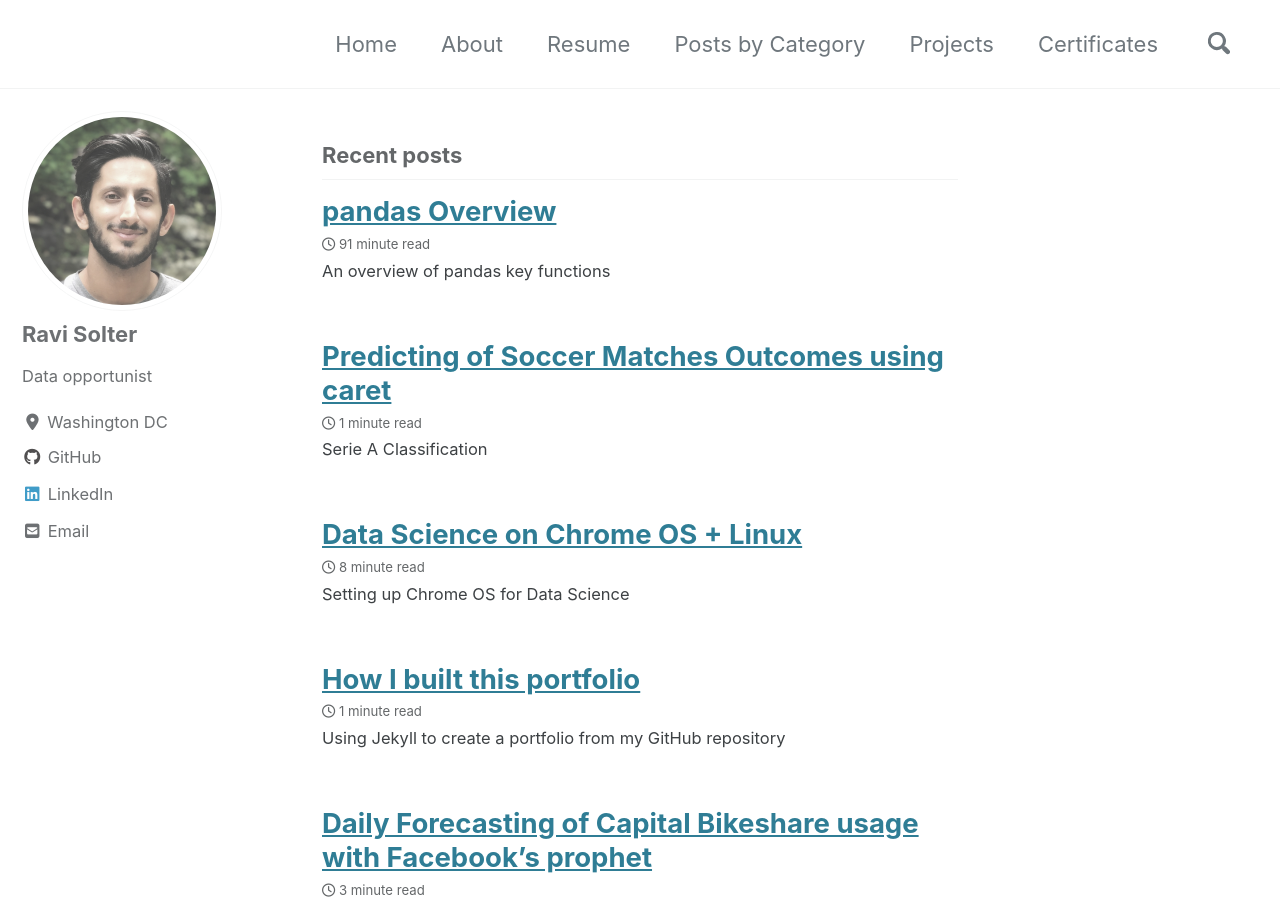
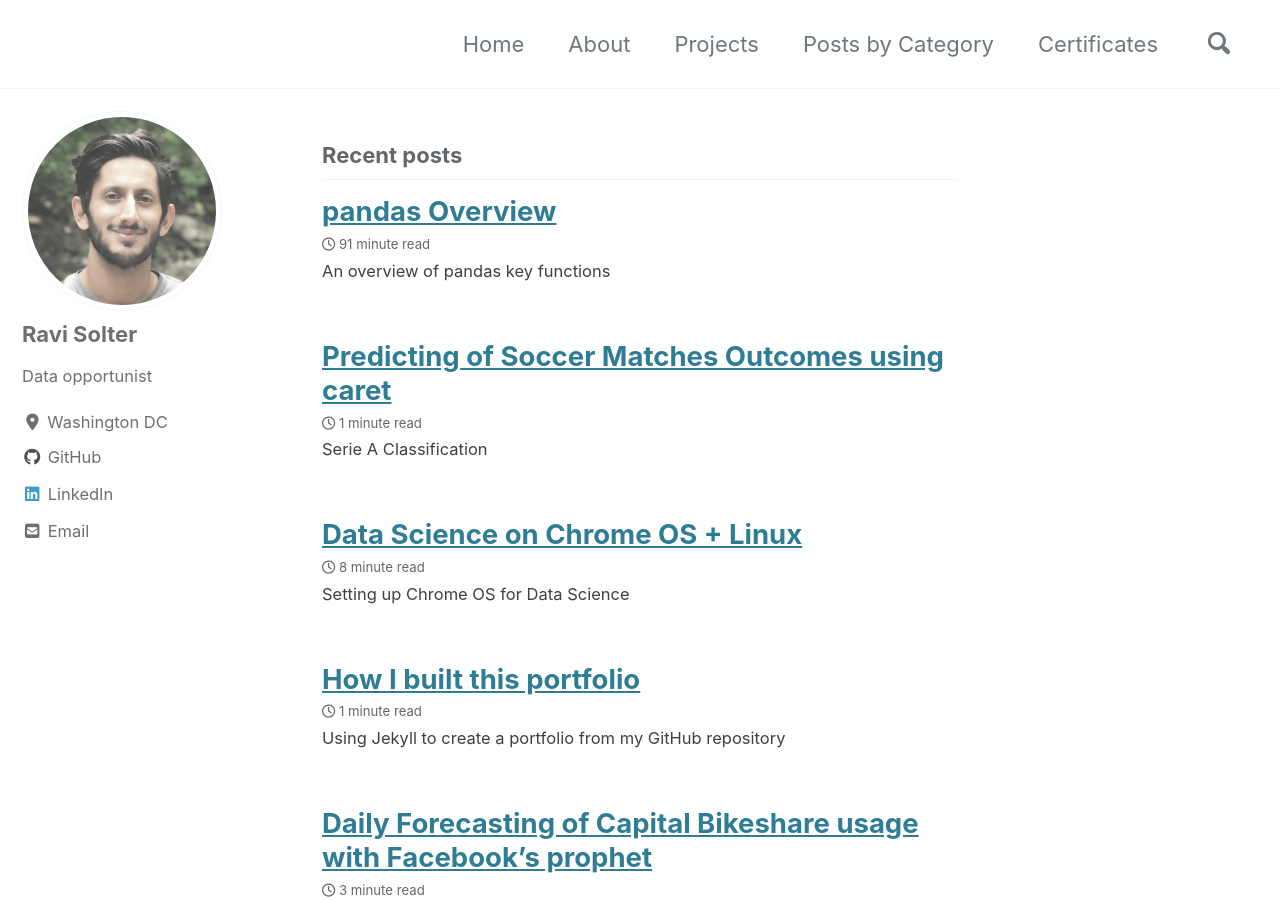
Before and after one commit to rsolter/rsolter.github.io, a Jekyll site: the page built from index.html, in a window 1280 px wide and 900 px high. Built offline with Jekyll 4.4.1, drawn with Linux system fonts in a browser that asks for light colours; cached includes are drawn as plain includes; nearby versions of some CDN libraries; the list of posts is cut into pages by our own code.

Commit message:
removed resume page. will add to about later

```diff
--- a/_data/navigation.yml
+++ b/_data/navigation.yml
@@ -4,11 +4,9 @@ main:
      url: /index.html
    - title: "About"
      url: /about/
-   - title: "Resume"
-     url: /404.MD
+   - title: "Projects"
+     url: /projects/
    - title: "Posts by Category"
      url: /categories/
-   - title: "Projects"
-     url: /projects/
    - title: "Certificates"
      url: /certs/
```
